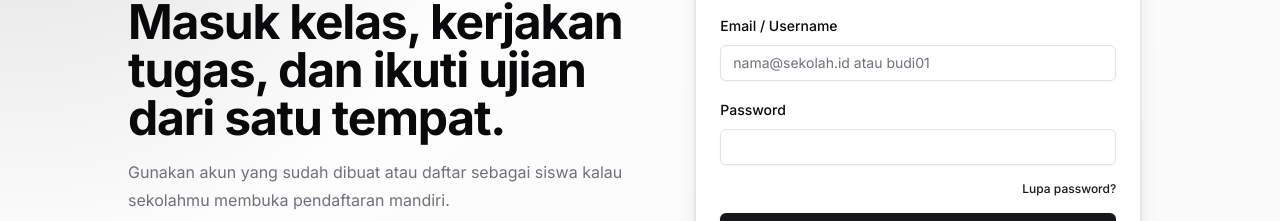
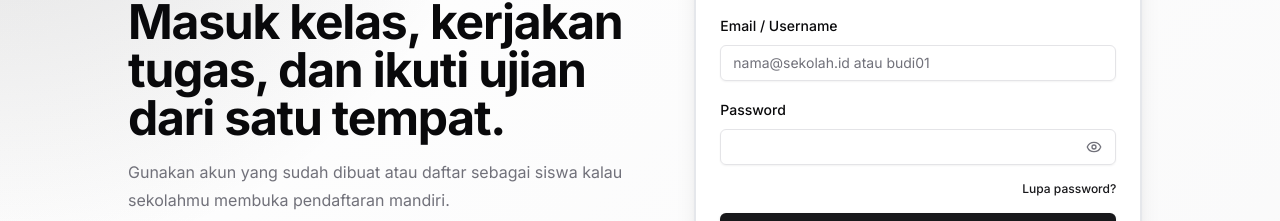
Before and after one commit to pikipici/lms-qu, a Next.js app in the folder frontend/: page /login in a window 1280 px wide. Shown: the part 248-469 px from the top of the page. Built offline with nearby package versions, Linux system fonts and the light colour scheme; no server answers.

Commit message:
Add login password visibility toggle

```diff
--- a/frontend/app/(auth)/login/page.tsx
+++ b/frontend/app/(auth)/login/page.tsx
@@ -17,7 +17,14 @@ import { useForm } from 'react-hook-form';
 import { zodResolver } from '@hookform/resolvers/zod';
 import { z } from 'zod';
 import { useMutation } from '@tanstack/react-query';
-import { ArrowRight, BookOpenCheck, GraduationCap, ShieldCheck } from 'lucide-react';
+import {
+  ArrowRight,
+  BookOpenCheck,
+  Eye,
+  EyeOff,
+  GraduationCap,
+  ShieldCheck,
+} from 'lucide-react';
 
 import { api, ApiError } from '@/lib/api';
 import { useAuthStore, type AuthUser, type Role } from '@/lib/auth';
@@ -86,6 +93,7 @@ export default function LoginPage() {
   const router = useRouter();
   const setSession = useAuthStore((s) => s.setSession);
   const { toast } = useToast();
+  const [showPassword, setShowPassword] = React.useState(false);
 
   const form = useForm<LoginInput>({
     resolver: zodResolver(loginSchema),
@@ -224,12 +232,33 @@ export default function LoginPage() {
                         <FormItem>
                           <FormLabel>Password</FormLabel>
                           <FormControl>
-                            <Input
-                              type="password"
-                              autoComplete="current-password"
-                              disabled={mutation.isPending}
-                              {...field}
-                            />
+                            <div className="relative">
+                              <Input
+                                type={showPassword ? 'text' : 'password'}
+                                autoComplete="current-password"
+                                disabled={mutation.isPending}
+                                className="pr-11"
+                                {...field}
+                              />
+                              <button
+                                type="button"
+                                className="absolute inset-y-0 right-0 flex w-11 items-center justify-center rounded-r-md text-muted-foreground transition-colors hover:text-foreground focus-visible:outline-none focus-visible:ring-2 focus-visible:ring-ring disabled:cursor-not-allowed disabled:opacity-50"
+                                onClick={() => setShowPassword((value) => !value)}
+                                disabled={mutation.isPending}
+                                aria-label={
+                                  showPassword
+                                    ? 'Sembunyikan password'
+                                    : 'Lihat password'
+                                }
+                                aria-pressed={showPassword}
+                              >
+                                {showPassword ? (
+                                  <EyeOff className="size-4" />
+                                ) : (
+                                  <Eye className="size-4" />
+                                )}
+                              </button>
+                            </div>
                           </FormControl>
                           <FormMessage />
                         </FormItem>
```
